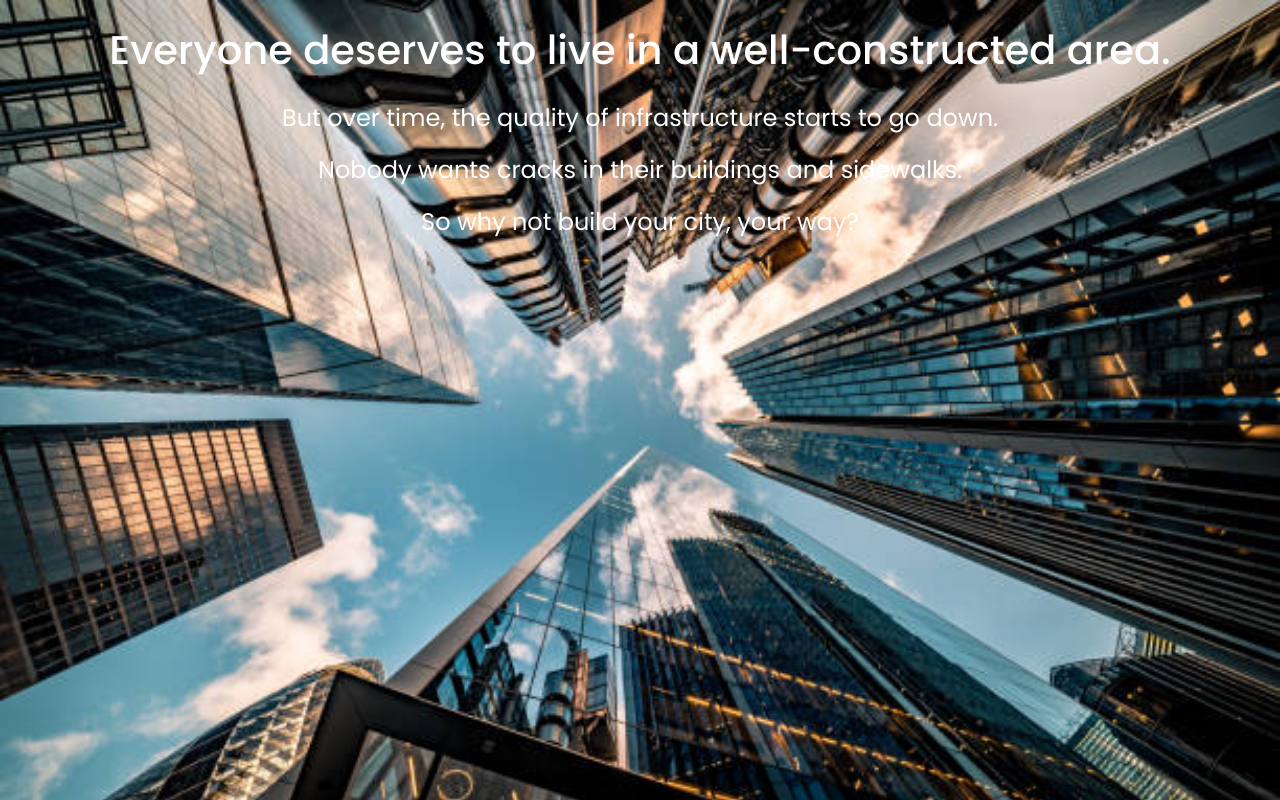
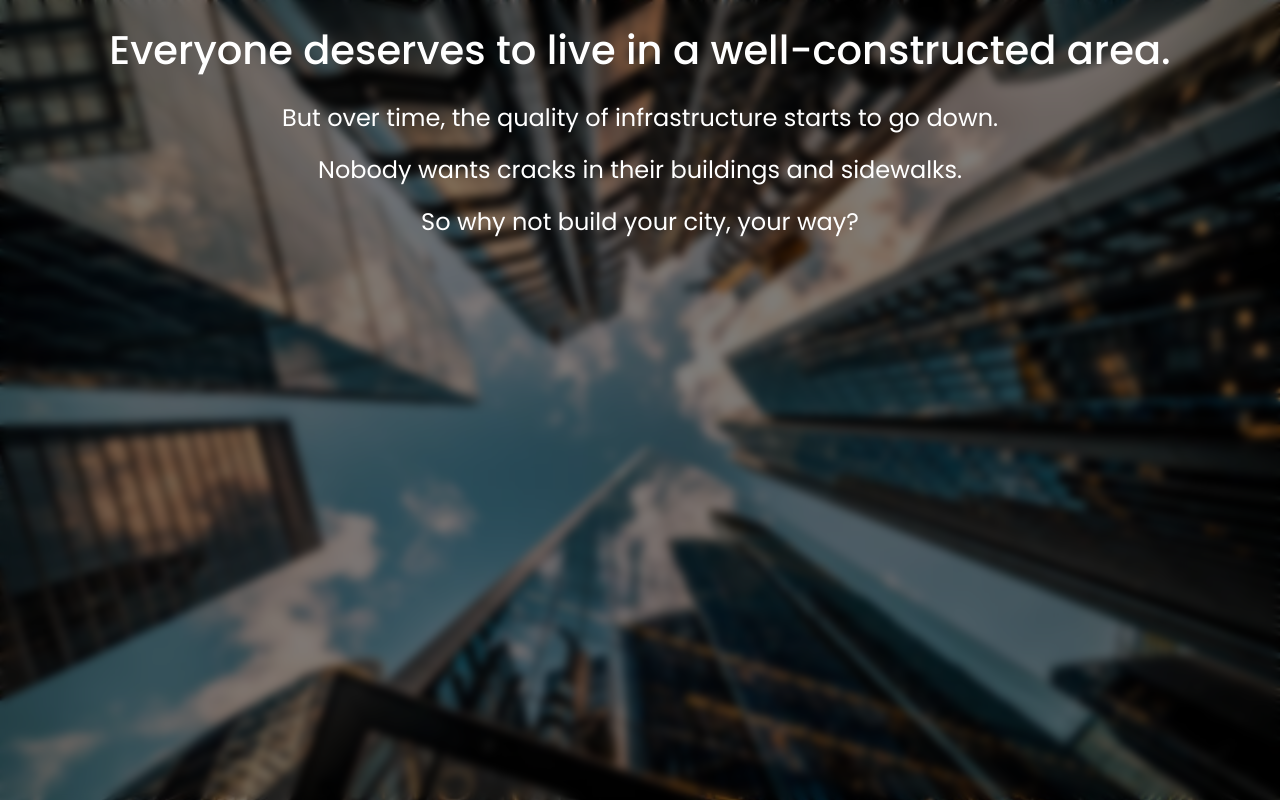
Before and after one commit to Celian4862/web-dev-2, a PHP site: page / in a window 1280 px wide. Shown: the part 68-868 px from the top of the page. Run offline with PHP 8.4, Linux system fonts and the light colour scheme.

Commit message:
Updated style.css Removed commented code, added new class for darkening and blurring the home page background image

```diff
--- a/About Us/style.css
+++ b/About Us/style.css
@@ -24,7 +24,6 @@ p {
 }
 
 .background-half {
-    /* display: flex; */
     height: 100vh;
     width: 100vw;
     background-image: url('/Images/buildings-rising.jpg');
@@ -35,6 +34,19 @@ p {
     color: white;
     justify-content: center;
     text-align: center;
+    z-index: -2;
+}
+
+.background-half::before {
+    content: '';
+    position: absolute;
+    top: 0;
+    left: 0;
+    right: 0;
+    bottom: 0;
+    background-color: rgba(0, 0, 0, 0.5); /* Adjust the opacity as needed */
+    backdrop-filter: blur(5px);
+    z-index: -1;
 }
 
 .background-half h1 {
```
